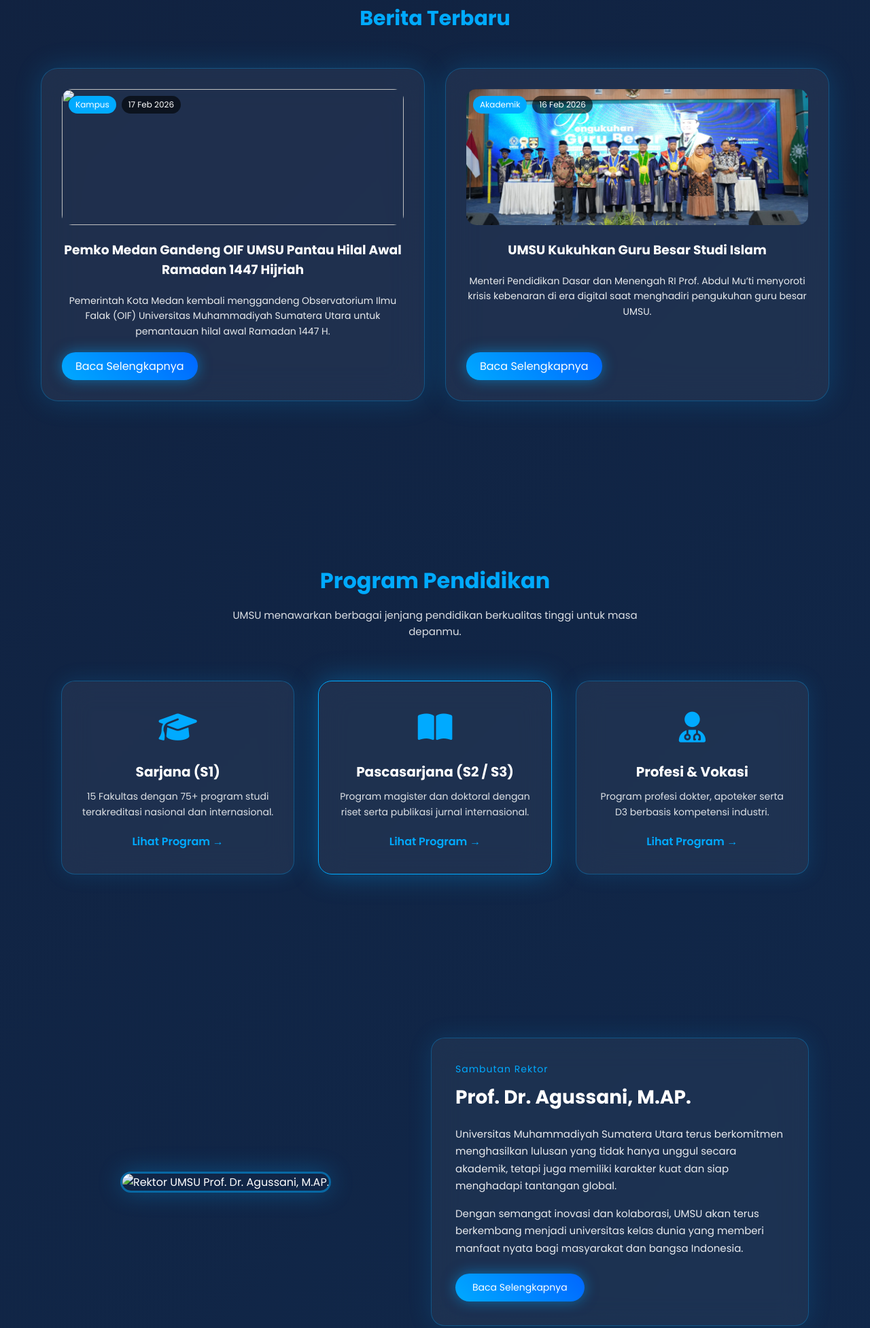
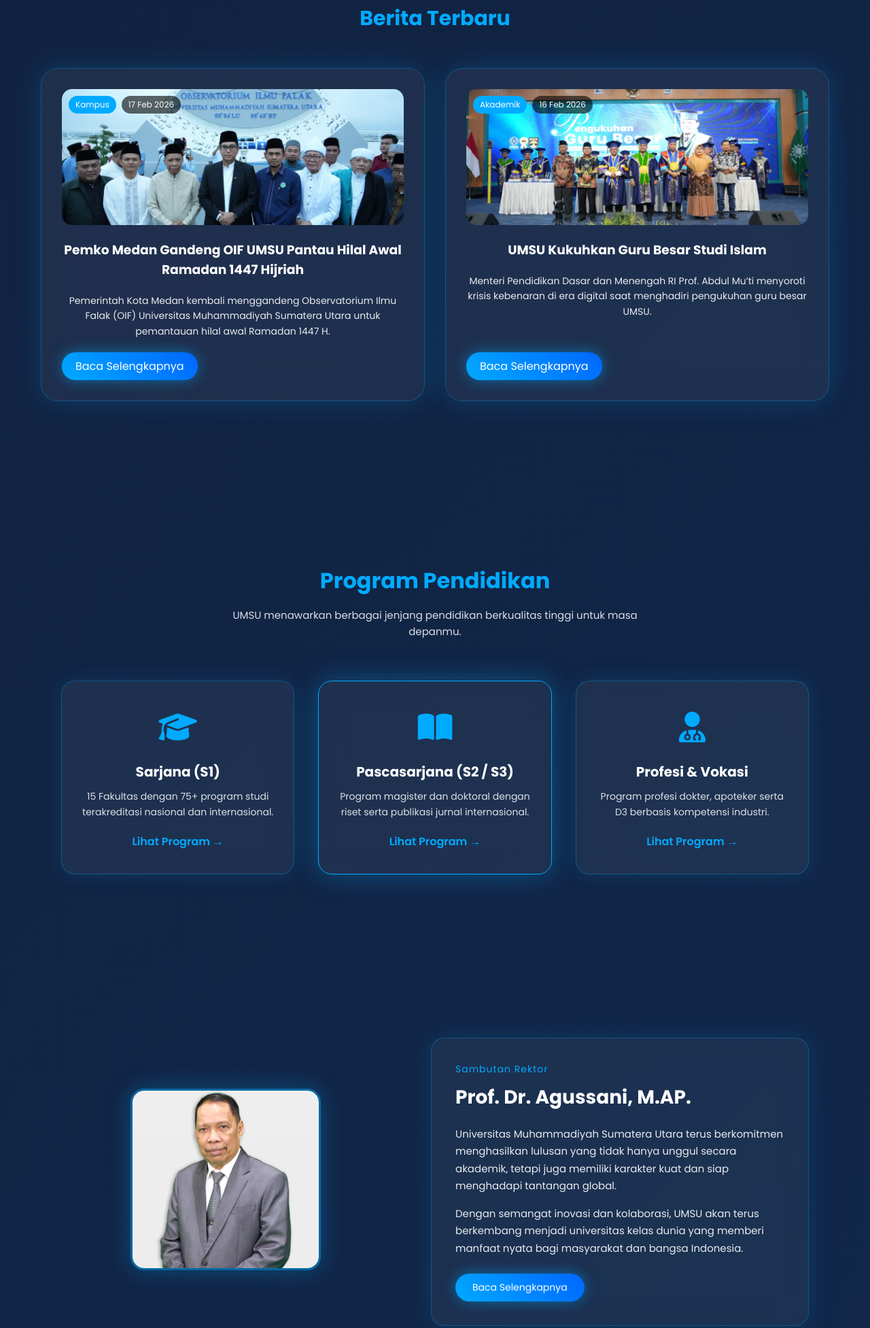
Before and after one commit to muhrizqihidayatullah2409010212-ui/modul-praktikum-website-kampus, a plain HTML site: page index.html in a window 1280 px wide. Shown: the part 1300-3253 px from the top of the page at 68% size. Drawn offline with Linux system fonts and the light colour scheme; files whose address does not match are found by name.

Commit message:
index.html

```diff
--- a/index.html
+++ b/index.html
@@ -110,7 +110,7 @@
 <div class="card berita-card">
 
 <div class="berita-img">
-<img src="img/bg5.jpeg">
+<img src="bg5.jpeg">
 
 <div class="berita-label">
 <span class="kategori">Kampus</span>
@@ -219,7 +219,7 @@
 <div class="sambutan-container">
 
 <div class="sambutan-gambar">
-<img src="img/rektor.png" alt="Rektor UMSU Prof. Dr. Agussani, M.AP." class="foto-rektor">
+<img src="rektor.png" alt="Rektor UMSU Prof. Dr. Agussani, M.AP." class="foto-rektor">
 </div>
 
 <div class="sambutan-teks">
```
